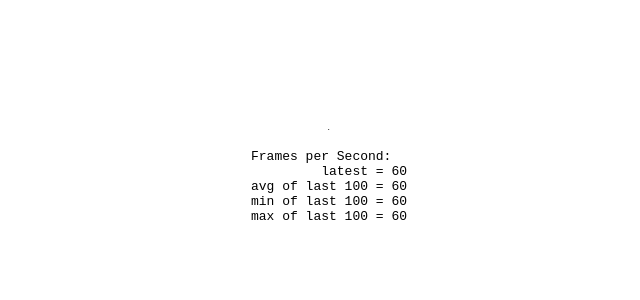
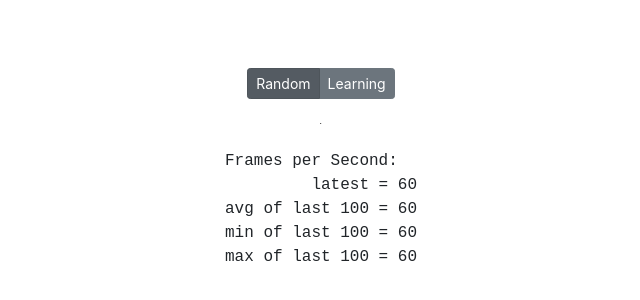
Before and after one commit to h3nnn4n/smart-panda, a website built with webpack: page index.html in a window 1280 px wide. Shown: the part 232-532 px from the top of the page, without its empty margins (319-959 px from the left). Built offline with nearby package versions, Linux system fonts and the light colour scheme; what smart-panda would draw is missing.

Commit message:
Add radio button to select agent mode

```diff
--- a/index.html
+++ b/index.html
@@ -20,15 +20,34 @@
       font-family: monospace;
     }
   </style>
+
+  <link href="https://stackpath.bootstrapcdn.com/bootstrap/4.3.1/css/bootstrap.min.css" rel="stylesheet" integrity="sha384-ggOyR0iXCbMQv3Xipma34MD+dH/1fQ784/j6cY/iJTQUOhcWr7x9JvoRxT2MZw1T"
+    crossorigin="anonymous">
+
   <meta charset="utf-8">
   <title>Smart Panda -> Tetris</title>
 </head>
 
 <body>
+  <div id='radio-mode' class="btn-group btn-group-sm btn-group-toggle">
+    <label class="btn btn-secondary">
+      <input type="radio" name="agent-mode" value='random' id="option1" autocomplete="off" checked> Random
+    </label>
+    <label class="btn btn-secondary">
+      <input type="radio" name="agent-mode" value='learning' id="option2" autocomplete="off"> Learning
+    </label>
+  </div>
+
+  <br>
+
   <canvas id="game-of-life-canvas"></canvas>
   <script src="./bootstrap.js"></script>
   <br>
   <div id="fps"></div>
+
+  <script src="https://code.jquery.com/jquery-3.3.1.slim.min.js"></script>
+  <script src="https://stackpath.bootstrapcdn.com/bootstrap/4.3.1/js/bootstrap.min.js" integrity="sha384-JjSmVgyd0p3pXB1rRibZUAYoIIy6OrQ6VrjIEaFf/nJGzIxFDsf4x0xIM+B07jRM"
+    crossorigin="anonymous"></script>
 </body>
 
 </html>
--- a/index.js
+++ b/index.js
@@ -4,6 +4,7 @@ import * as Rust from "smart-panda";
 import * as Fps from "./js/fps.js";
 import * as RandomPlayer from "./js/random_player.js";
 import * as Draw from "./js/draw.js";
+import * as Interface from "./js/user_interface.js";
 
 // Lets use the js call from rust to js again just to make sure
 // that everything (or at least this) is working
@@ -14,7 +15,9 @@ var gamestate;
 const renderLoop = () => {
     Fps.fps.render();
 
-    RandomPlayer.RandomAgent(gamestate);
+    if (Interface.useRandomAgent()) {
+        RandomPlayer.RandomAgent(gamestate);
+    }
 
     Draw.draw();
 
@@ -22,6 +25,7 @@ const renderLoop = () => {
 };
 
 const init = () => {
+    Interface.initInterface();
     gamestate = Rust.get_new_gamestate();
     gamestate.set_board_size(10, 20);
 
--- /dev/null
+++ b/js/user_interface.js
@@ -0,0 +1,24 @@
+/* jshint esversion: 6 */
+
+var current_agent_mode;
+
+function radio_mode_change_event() {
+    var checked_radio = $("input[name='agent-mode']:checked");
+    var unchecked_radio = $("input[name='agent-mode']").not(':checked');
+
+    current_agent_mode = checked_radio.val();
+
+    checked_radio.parent().addClass('active');
+    unchecked_radio.parent().removeClass('active');
+}
+
+export function initInterface() {
+    var $radio_mode = $("input[name='agent-mode']");
+
+    $radio_mode.click(radio_mode_change_event);
+    radio_mode_change_event();
+}
+
+export function useRandomAgent() {
+    return current_agent_mode == 'random';
+}
```
